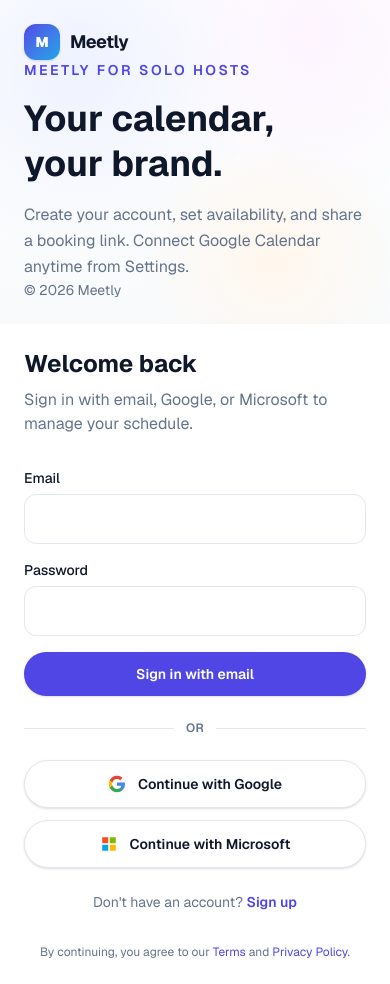
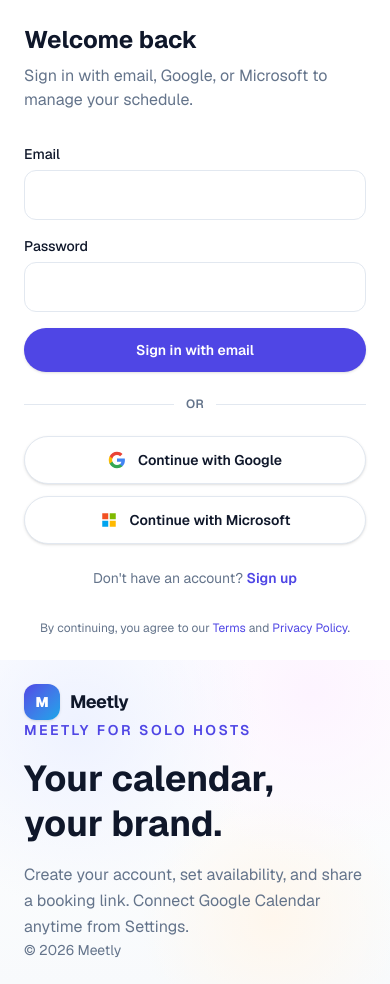
Before and after one commit to Evolving2Code/meetly-app, a Next.js app: page /login in a window 390 px wide. Built offline with nearby package versions, Linux system fonts and the light colour scheme; no server answers.

Commit message:
Put auth form above marketing panel on mobile auth pages
On narrow viewports, show the Welcome back / sign-in form first and
the marketing panel below. Desktop layout unchanged (marketing left).

Co-authored-by: Victor  <victor.evolving@gmail.com>

```diff
--- a/src/components/auth/AuthShell.tsx
+++ b/src/components/auth/AuthShell.tsx
@@ -14,8 +14,8 @@ export function AuthShell({
   footer: ReactNode;
 }) {
   return (
-    <div className="grid min-h-screen lg:grid-cols-2">
-      <div className="marketing-gradient flex flex-col justify-between p-6 sm:p-10 lg:border-r lg:border-border">
+    <div className="flex min-h-screen flex-col lg:grid lg:grid-cols-2">
+      <div className="marketing-gradient order-2 flex flex-col justify-between p-6 sm:p-10 lg:order-1 lg:border-r lg:border-border">
         <Link href="/">
           <MeetlyLogo />
         </Link>
@@ -36,7 +36,7 @@ export function AuthShell({
         <p className="text-sm text-muted">© {new Date().getFullYear()} Meetly</p>
       </div>
 
-      <div className="flex items-center justify-center bg-white p-6 sm:p-10">
+      <div className="order-1 flex items-center justify-center bg-white p-6 sm:p-10 lg:order-2">
         <div className="w-full max-w-md">
           <h2 className="text-2xl font-bold text-navy sm:text-3xl">{title}</h2>
           <p className="mt-2 text-muted">{subtitle}</p>
```
